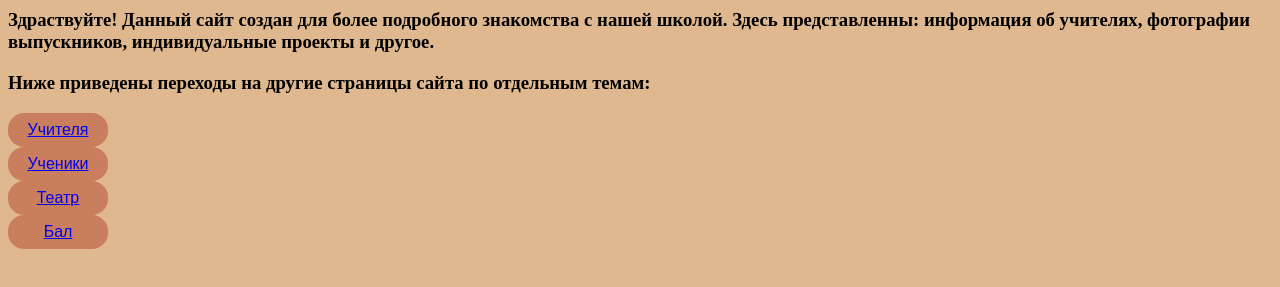
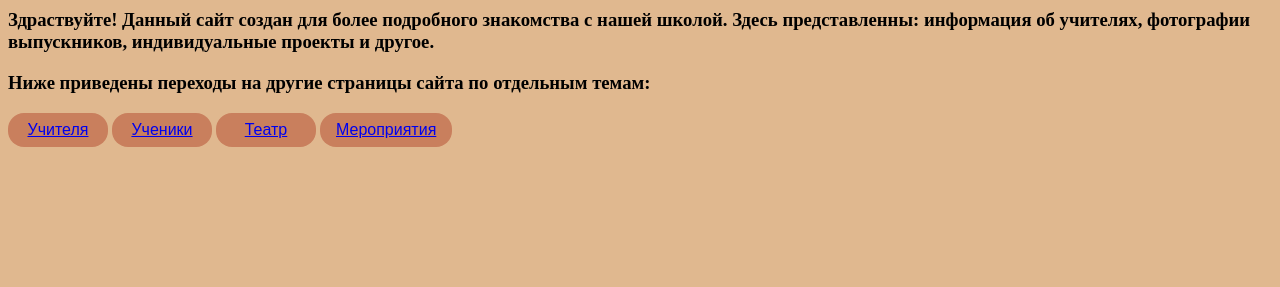
Before and after one commit to astronautsus/individual-project-, a plain HTML site: page index.html in a window 1280 px wide. Shown: the part 103-390 px from the top of the page. Drawn offline with Linux system fonts and the light colour scheme.

Commit message:
Update index.html

```diff
--- a/index.html
+++ b/index.html
@@ -9,12 +9,11 @@
 		<h1>Музей школы 192</h1>
 		<h3>Здраствуйте! Данный сайт создан для более подробного знакомства с нашей школой. Здесь представленны: информация об учителях, фотографии выпускников, индивидуальные проекты и другое.  </h3>
 		<h3>Ниже приведены переходы на другие страницы сайта по отдельным темам:</h3>
-		<button class="button"><a href="index1.html">Учителя</a></button>
-		<br>
-		<button class="button"><a href="index2.html">Ученики</a></button>
-		<br>
-		<button class="button"><a href="index3.html">Театр</a></button>
-		<br>
-		<button class="button"><a href="index4.html">Бал</a></button>
+		<div class="container">
+			<button class="button"><a href="index1.html">Учителя</a></button>
+			<button class="button"><a href="index2.html">Ученики</a></button>
+			<button class="button"><a href="index3.html">Театр</a></button>
+			<button class="button"><a href="index4.html">Мероприятия</a></button>
+		</div>
 	</body>
 </html>
```
